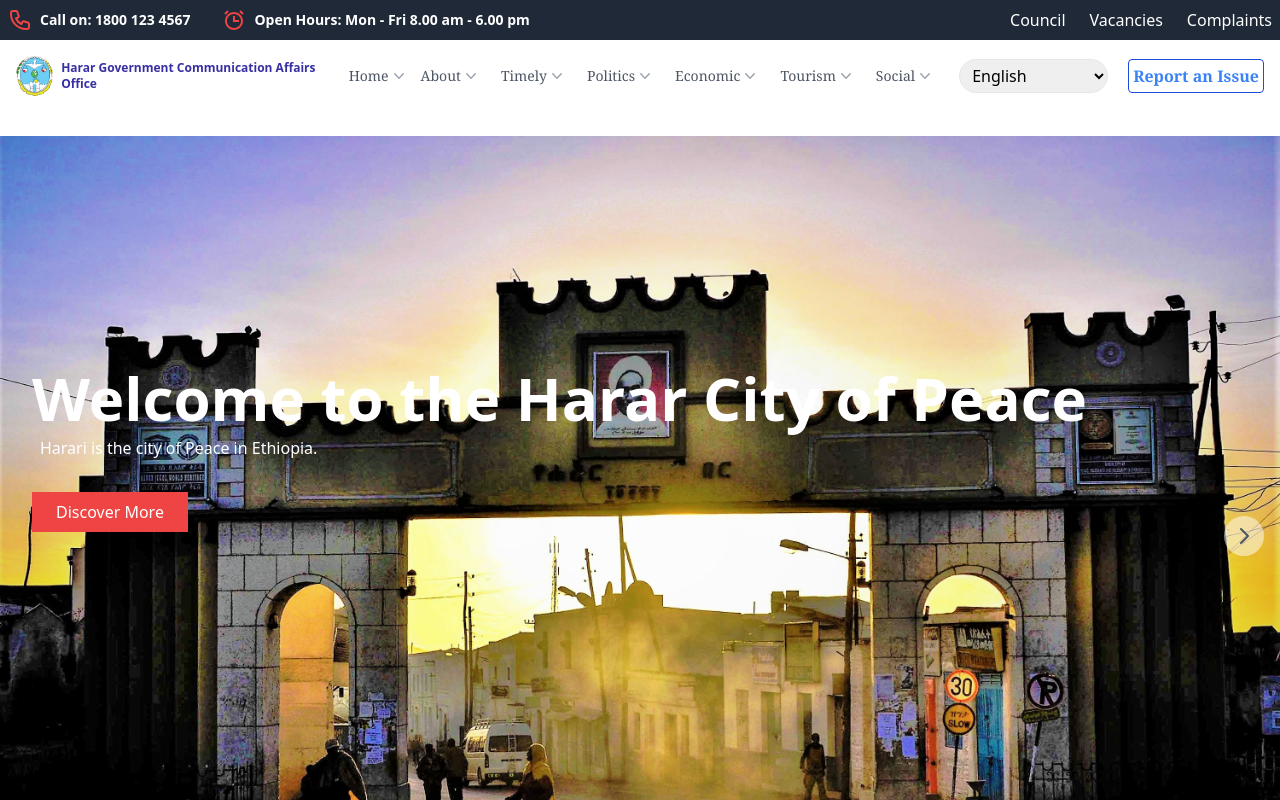
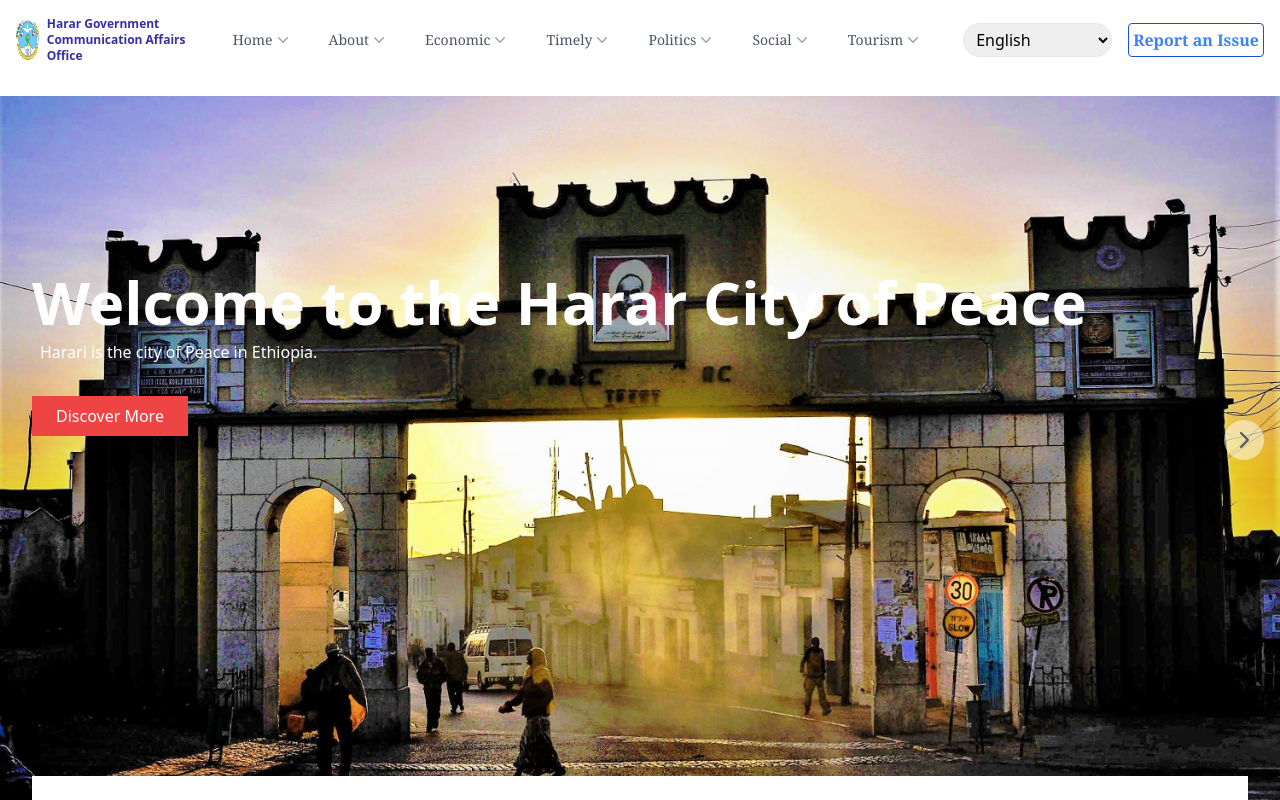
Before and after one commit to fufex3934/frontend, a React (Vite) app: page / in a window 1280 px wide. Shown: the top 800 px of the page. Built offline with nearby package versions, Linux system fonts and the light colour scheme.

Commit message:
navbar response

```diff
--- a/src/components/navbars/bottomnav/BottomNav.jsx
+++ b/src/components/navbars/bottomnav/BottomNav.jsx
@@ -1,10 +1,11 @@
-import React, { useState,useEffect } from 'react';
+import React, { useState, useEffect } from 'react';
 import Language from './Language';
 import '../../styles/navbar.css';
 
 const BottomNavbar = () => {
   const [showNavbar, setShowNavbar] = useState(true);
   const [isOpen, setIsOpen] = useState(false);
+
   useEffect(() => {
     const handleScroll = () => {
       const scrollPosition = window.scrollY;
@@ -22,59 +23,42 @@
   }, []);
 
   return (
-    <nav className={showNavbar ? '' : ' navbar'}>
+    <nav className={`navbar ${showNavbar ? '' : 'hidden'} lg:block`}>
       <div className="bg-white/100 h-24 p-4">
-      <ul className=" flex items-center">
-      <div className="mr-2">
-  <a href="#">
-  <img className="h-12 md:h-10 w-12 md:w-10  rounded-full" src="./harar.png" alt="Logo" />
-  </a>
-</div>
+        <ul className="flex items-center">
+          {!isOpen && (
+            <div className="mr-2">
+              <a href="#">
+                <img
+                  className="h-12 md:h-10 w-12 md:w-10 rounded-full"
+                  src="./harar.png"
+                  alt="Logo"
+                />
+              </a>
+            </div>
+          )}
 
+          {!isOpen && (
+            <a href="#">
+              <h1 className="text-indigo-800 font-bold flex-grow mr-3 whitespace-wrap md:text-xs">
+                Harar Government Communication Affairs Office
+              </h1>
+            </a>
+          )}
 
-<a href="#">
-<h1 className='text-indigo-800 font-bold flex-grow mr-3 whitespace-wrap md:text-xs'>
-  Harar Government Communication Affairs Office
-  </h1>
-</a>
-
-<div className="block lg:hidden  items-center ml-auto">
-  <button
-    onClick={() => setIsOpen(!isOpen)}
-    className={`flex items-center px-3 py-2 rounded text-black-500 hover:text-black-400 ${isOpen ? 'rotate-180' : ''}`}
-  >
-   <svg
-      className={`fill-current h-4 w-4 ${isOpen ? 'hidden' : 'block'}`}
-      viewBox="0 0 20 20"
-      xmlns="http://www.w3.org/2000/svg"
-    >
-      <path d="M0 3h20v2H0V3zm0 6h20v2H0V9zm0 6h20v2H0v-2z" />
-    </svg>
-    <svg
-      className={`fill-current h-4 w-4 ${isOpen ? 'block' : 'hidden'}`}
-      viewBox="0 0 20 20"
-      xmlns="http://www.w3.org/2000/svg"
-    >
-      <path d="M10 8.586L2.929 1.515 1.515 2.929 8.586 10l-7.071 7.071 1.414 1.414L10 11.414l7.071 7.071 1.414-1.414L11.414 10l7.071-7.071-1.414-1.414L10 8.586z" />
-    </svg>
-  </button>
-</div>
-
-
-     <div
-        className={`w-full block lg:flex lg:items-center lg:w-auto mt-4 lg:mt-0 ${isOpen ? "block" : "hidden"}`}
-     >
-      <li className="group z-10  relative dropdown  text-gray-600 hover:text-orange-600 cursor-pointer text-md font-serif ">
-  <a  className="inline-flex  w-full justify-center gap-x-0  bg-white px-1 py-2 text-sm " id="menu-button" aria-expanded="true" aria-haspopup="true">
+          <div className="hidden lg:block">
+            <ul className="flex items-center space-x-4">
+            <li className="group z-10 relative dropdown   text-gray-600 hover:text-orange-600 cursor-pointer text-md font-serif ">
+  <a  className="inline-flex w-full justify-center gap-x-0  bg-white px-3 py-2 text-sm " id="menu-button" aria-expanded="true" aria-haspopup="true">
       Home
       <svg className="-mr-1 h-5 w-5 text-gray-400" viewBox="0 0 20 20" fill="currentColor" aria-hidden="true">
         <path fillRule="evenodd" d="M5.23 7.21a.75.75 0 011.06.02L10 11.168l3.71-3.938a.75.75 0 111.08 1.04l-4.25 4.5a.75.75 0 01-1.08 0l-4.25-4.5a.75.75 0 01.02-1.06z" clipRule="evenodd" />
       </svg>
     </a>
-        <div className="group-hover:block dropdown-menu absolute hidden h-auto ">
+        <div className="group-hover:block dropdown-menu absolute hidden h-auto">
 
-        <ul className="top-0 w-48  bg-white  px-6 py-8 shadow  ">
-            <li className="py-1"><a className="block text-gray-900  text-base  hover:bg-orange-600 hover:text-white hover:px-5 hover:-ml-5  hover:py-1 cursor-pointer">Item1</a></li>
+        <ul className="top-0 w-48 bg-white  px-6 py-8 shadow  ">
+            <li className="py-1"><a className="block text-gray-900  text-base hover:bg-orange-600 hover:text-white hover:px-5 hover:-ml-5  hover:py-1 cursor-pointer">Item1</a></li>
             <li className="py-1"><a className="block text-gray-900  text-base hover:bg-orange-600 hover:text-white hover:px-5 hover:-ml-5  hover:py-1 cursor-pointer">Item1</a></li>
             <li className="py-1"><a className="block text-gray-900  text-base hover:bg-orange-600 hover:text-white hover:px-5 hover:py-1 hover:-ml-5  cursor-pointer">Item1</a></li>
             <li className="py-1"><a className="block text-gray-900  text-base hover:bg-orange-600 hover:text-white hover:px-5 hover:py-1 hover:-ml-5  cursor-pointer">Item1</a></li>
@@ -82,7 +66,6 @@
         </ul>
         </div>
     </li>
-
     <li className="group z-10 relative dropdown   text-gray-600 hover:text-orange-600 cursor-pointer text-md font-serif ">
   <a  className="inline-flex w-full justify-center gap-x-0  bg-white px-3 py-2 text-sm " id="menu-button" aria-expanded="true" aria-haspopup="true">
       About
@@ -101,7 +84,25 @@
         </ul>
         </div>
     </li>
-    <li className="group z-10  relative dropdown   text-gray-600 hover:text-orange-600 cursor-pointer text-md font-serif ">
+    <li className="group z-10 relative dropdown   text-gray-600 hover:text-orange-600 cursor-pointer text-md font-serif ">
+  <a  className="inline-flex w-full justify-center gap-x-0  bg-white px-3 py-2 text-sm " id="menu-button" aria-expanded="true" aria-haspopup="true">
+      Economic
+      <svg className="-mr-1 h-5 w-5 text-gray-400" viewBox="0 0 20 20" fill="currentColor" aria-hidden="true">
+        <path fillRule="evenodd" d="M5.23 7.21a.75.75 0 011.06.02L10 11.168l3.71-3.938a.75.75 0 111.08 1.04l-4.25 4.5a.75.75 0 01-1.08 0l-4.25-4.5a.75.75 0 01.02-1.06z" clipRule="evenodd" />
+      </svg>
+    </a>
+        <div className="group-hover:block dropdown-menu absolute hidden h-auto">
+
+        <ul className="top-0 w-48 bg-white  px-6 py-8 shadow  ">
+            <li className="py-1"><a className="block text-gray-900  text-base hover:bg-orange-600 hover:text-white hover:px-5 hover:-ml-5  hover:py-1 cursor-pointer">Item1</a></li>
+            <li className="py-1"><a className="block text-gray-900  text-base hover:bg-orange-600 hover:text-white hover:px-5 hover:-ml-5  hover:py-1 cursor-pointer">Item1</a></li>
+            <li className="py-1"><a className="block text-gray-900  text-base hover:bg-orange-600 hover:text-white hover:px-5 hover:py-1 hover:-ml-5  cursor-pointer">Item1</a></li>
+            <li className="py-1"><a className="block text-gray-900  text-base hover:bg-orange-600 hover:text-white hover:px-5 hover:py-1 hover:-ml-5  cursor-pointer">Item1</a></li>
+            <li className="py-1"><a className="block text-gray-900  text-base hover:bg-orange-600 hover:text-white hover:px-5 hover:py-1 hover:-ml-5  cursor-pointer">Item1</a></li>
+        </ul>
+        </div>
+    </li>
+    <li className="group z-10 relative dropdown   text-gray-600 hover:text-orange-600 cursor-pointer text-md font-serif ">
   <a  className="inline-flex w-full justify-center gap-x-0  bg-white px-3 py-2 text-sm " id="menu-button" aria-expanded="true" aria-haspopup="true">
       Timely
       <svg className="-mr-1 h-5 w-5 text-gray-400" viewBox="0 0 20 20" fill="currentColor" aria-hidden="true">
@@ -120,7 +121,7 @@
         </div>
     </li>
     <li className="group z-10 relative dropdown   text-gray-600 hover:text-orange-600 cursor-pointer text-md font-serif ">
-  <a  className="inline-flex w-full justify-center gap-x-0   bg-white px-3 py-2 text-sm " id="menu-button" aria-expanded="true" aria-haspopup="true">
+  <a  className="inline-flex w-full justify-center gap-x-0  bg-white px-3 py-2 text-sm " id="menu-button" aria-expanded="true" aria-haspopup="true">
       Politics
       <svg className="-mr-1 h-5 w-5 text-gray-400" viewBox="0 0 20 20" fill="currentColor" aria-hidden="true">
         <path fillRule="evenodd" d="M5.23 7.21a.75.75 0 011.06.02L10 11.168l3.71-3.938a.75.75 0 111.08 1.04l-4.25 4.5a.75.75 0 01-1.08 0l-4.25-4.5a.75.75 0 01.02-1.06z" clipRule="evenodd" />
@@ -137,9 +138,9 @@
         </ul>
         </div>
     </li>
-    <li className="group z-10 relative dropdown  text-gray-600 hover:text-orange-600 cursor-pointer text-md font-serif ">
-  <a  className="inline-flex w-full justify-center gap-x-0   bg-white px-3 py-2 text-sm " id="menu-button" aria-expanded="true" aria-haspopup="true">
-      Economic
+    <li className="group z-10 relative dropdown   text-gray-600 hover:text-orange-600 cursor-pointer text-md font-serif ">
+  <a  className="inline-flex w-full justify-center gap-x-0  bg-white px-3 py-2 text-sm " id="menu-button" aria-expanded="true" aria-haspopup="true">
+      Social
       <svg className="-mr-1 h-5 w-5 text-gray-400" viewBox="0 0 20 20" fill="currentColor" aria-hidden="true">
         <path fillRule="evenodd" d="M5.23 7.21a.75.75 0 011.06.02L10 11.168l3.71-3.938a.75.75 0 111.08 1.04l-4.25 4.5a.75.75 0 01-1.08 0l-4.25-4.5a.75.75 0 01.02-1.06z" clipRule="evenodd" />
       </svg>
@@ -156,7 +157,7 @@
         </div>
     </li>
     <li className="group z-10 relative dropdown   text-gray-600 hover:text-orange-600 cursor-pointer text-md font-serif ">
-  <a  className="inline-flex w-full justify-center gap-x-0   bg-white px-3 py-2 text-sm " id="menu-button" aria-expanded="true" aria-haspopup="true">
+  <a  className="inline-flex w-full justify-center gap-x-0  bg-white px-3 py-2 text-sm " id="menu-button" aria-expanded="true" aria-haspopup="true">
       Tourism
       <svg className="-mr-1 h-5 w-5 text-gray-400" viewBox="0 0 20 20" fill="currentColor" aria-hidden="true">
         <path fillRule="evenodd" d="M5.23 7.21a.75.75 0 011.06.02L10 11.168l3.71-3.938a.75.75 0 111.08 1.04l-4.25 4.5a.75.75 0 01-1.08 0l-4.25-4.5a.75.75 0 01.02-1.06z" clipRule="evenodd" />
@@ -173,41 +174,94 @@
         </ul>
         </div>
     </li>
-
-    <li className="group z-10 relative dropdown   text-gray-600 hover:text-orange-600 cursor-pointer text-md font-serif ">
-  <a  className="inline-flex w-full justify-center gap-x-0   bg-white px-3 py-2 text-sm " id="menu-button" aria-expanded="true" aria-haspopup="true">
-      Social
-      <svg className="-mr-1 h-5 w-5 text-gray-400" viewBox="0 0 20 20" fill="currentColor" aria-hidden="true">
-        <path fillRule="evenodd" d="M5.23 7.21a.75.75 0 011.06.02L10 11.168l3.71-3.938a.75.75 0 111.08 1.04l-4.25 4.5a.75.75 0 01-1.08 0l-4.25-4.5a.75.75 0 01.02-1.06z" clipRule="evenodd" />
-      </svg>
-    </a>
-        <div className="group-hover:block dropdown-menu absolute hidden h-auto">
-
-        <ul className="top-0 w-48 bg-white  px-6 py-8 shadow  ">
-            <li className="py-1"><a className="block text-gray-900  text-base hover:bg-orange-600 hover:text-white hover:px-5 hover:-ml-5  hover:py-1 cursor-pointer">Item1</a>
-
-            </li>
-            <li className="py-1"><a className="block text-gray-900  text-base hover:bg-orange-600 hover:text-white hover:px-5 hover:-ml-5  hover:py-1 cursor-pointer">Item1</a></li>
-            <li className="py-1"><a className="block text-gray-900  text-base hover:bg-orange-600 hover:text-white hover:px-5 hover:py-1 hover:-ml-5  cursor-pointer">Item1</a></li>
-            <li className="py-1"><a className="block text-gray-900  text-base hover:bg-orange-600 hover:text-white hover:px-5 hover:py-1 hover:-ml-5  cursor-pointer">Item1</a></li>
-            <li className="py-1"><a className="block text-gray-900  text-base hover:bg-orange-600 hover:text-white hover:px-5 hover:py-1 hover:-ml-5  cursor-pointer">Item1</a></li>
-        </ul>
-        </div>
-    </li>
-    <li className='mr-5 '>
+    <li>
       <Language/>
     </li>
-
-
-  <li className="text-gray-600 hover:text-orange-600 cursor-pointer text-md font-serif">
+    <li className="text-gray-600 hover:text-orange-600 cursor-pointer text-md font-serif">
     <button className="bg-transparent hover:bg-orange-700 text-blue-500 font-semibold hover:text-white py-1 px-1 border border-blue-700 rounded overflow-hidden whitespace-nowrap transition-colors duration-300 ease-in-out">
       Report an Issue
     </button>
   </li>
+            </ul>
+          </div>
+
+          <div className="block lg:hidden items-center ml-auto">
+            <button
+              onClick={() => setIsOpen(!isOpen)}
+              className={`flex items-center px-3 py-2 rounded text-black-500 hover:text-black-400 ${
+                isOpen ? 'rotate-180' : ''
+              }`}
+            >
+              <svg
+                className={`fill-current h-4 w-4 ${isOpen ? 'hidden' : 'block'}`}
+                viewBox="0 0 20 20"
+                xmlns="http://www.w3.org/2000/svg"
+              >
+                <path d="M0 3h20v2H0V3zm0 6h20v2H0V9zm0 6h20v2H0v-2z" />
+              </svg>
+              <svg
+                className={`fill-current h-4 w-4 ${isOpen ? 'block' : 'hidden'}`}
+                viewBox="0 0 20 20"
+                xmlns="http://www.w3.org/2000/svg"
+              >
+                <path d="M10 8.586L2.929 1.515 1.515 2.929 8.586 10l-7.071 7.071 1.414 1.414L10 11.414l7.071 7.071 1.414-1.414L11.414 10l7.071-7.071-1.414-1.414L10 8.586z" />
+              </svg>
+            </button>
+          </div>
+
+          {isOpen && (
+            <div className="fixed top-0 left-0 w-30% h-screen bg-black text-white">
+              <div className="flex justify-end p-4">
+                <button
+                  className="text-white"
+                  onClick={() => setIsOpen(false)}
+                >
+                  <svg
+                    className="fill-current h-4 w-4"
+                    viewBox="0 0 20 20"
+                    xmlns="http://www.w3.org/2000/svg"
+                  >
+                    <path
+                      fillRule="evenodd"
+                      d="M10.707 10l3.536-3.536a1 1 0 10-1.414-1.414L9.293 8 5.757 4.464a1 1 0 10-1.414 1.414L7.586 10l-3.536 3.536a1 1 0 001.414 1.414L9.293 12l3.536 3.536a1 1 0 001.414-1.414L10.707 10z"
+                      clipRule="evenodd"
+                    />
+                  </svg>
+                </button>
+              </div>
+              <div className="flex flex-col items-start h-full p-4 w-full  md:w-80">
+  <ul className="space-y-4">
+    <li>
+      <a href="#" className="text-white">
+        <div className="group z-10 relative dropdown text-white cursor-pointer text-md font-serif">
+          <a className="inline-flex w-full justify-center gap-x-0 px-3 py-2 text-sm" id="menu-button" aria-expanded="true" aria-haspopup="true">
+            About
+            <svg className="-mr-1 h-5 w-5 text-gray-400" viewBox="0 0 20 20" fill="currentColor" aria-hidden="true">
+              <path fillRule="evenodd" d="M5.23 7.21a.75.75 0 011.06.02L10 11.168l3.71-3.938a.75.75 0 111.08 1.04l-4.25 4.5a.75.75 0 01-1.08 0l-4.25-4.5a.75.75 0 01.02-1.06z" clipRule="evenodd" />
+            </svg>
+          </a>
+          <div className="group-hover:block dropdown-menu absolute hidden h-auto">
+            <ul className="top-0 w-48 bg-white px-6 py-8 shadow ">
+              <li className="py-1"><a className="block text-gray-900 text-base hover:bg-orange-600 hover:text-white hover:px-5 hover:-ml-5 hover:py-1 cursor-pointer">Item1</a></li>
+              <li className="py-1"><a className="block text-gray-900 text-base hover:bg-orange-600 hover:text-white hover:px-5 hover:-ml-5 hover:py-1 cursor-pointer">Item1</a></li>
+              <li className="py-1"><a className="block text-gray-900 text-base hover:bg-orange-600 hover:text-white hover:px-5 hover:py-1 hover:-ml-5 cursor-pointer">Item1</a></li>
+              <li className="py-1"><a className="block text-gray-900 text-base hover:bg-orange-600 hover:text-white hover:px-5 hover:py-1 hover:-ml-5 cursor-pointer">Item1</a></li>
+              <li className="py-1"><a className="block text-gray-900 text-base hover:bg-orange-600 hover:text-white hover:px-5 hover:py-1 hover:-ml-5 cursor-pointer">Item1</a></li>
+            </ul>
+          </div>
+        </div>
+      </a>
+    </li>
+  </ul>
+</div>
+
+
+
+
+            </div>
+          )}
+        </ul>
       </div>
-</ul>
-
-    </div>
     </nav>
   );
 };
--- a/src/components/styles/navbar.css
+++ b/src/components/styles/navbar.css
@@ -4,7 +4,7 @@
     left: 0;
     right: 0;
     z-index: 50;
-    transition: all 0.3s ease-in-out;
+    transition: all 300s ease-in-out;
   }
 
   .navbar.hidden {
```
